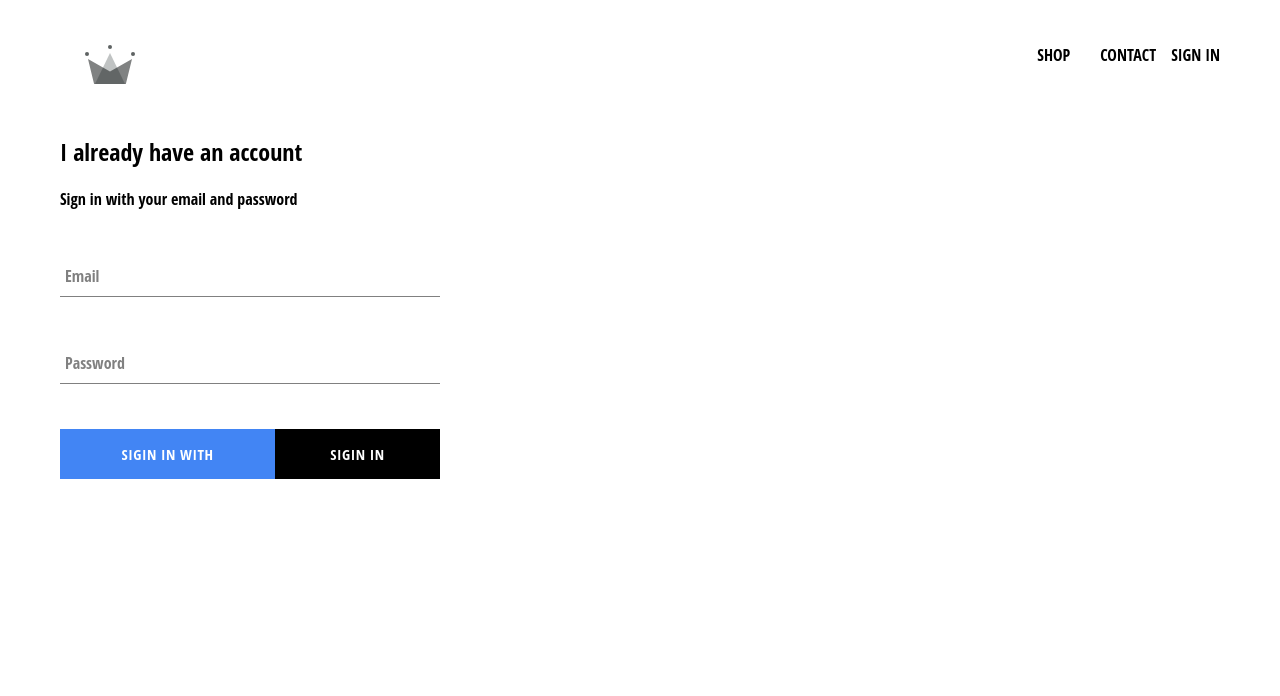
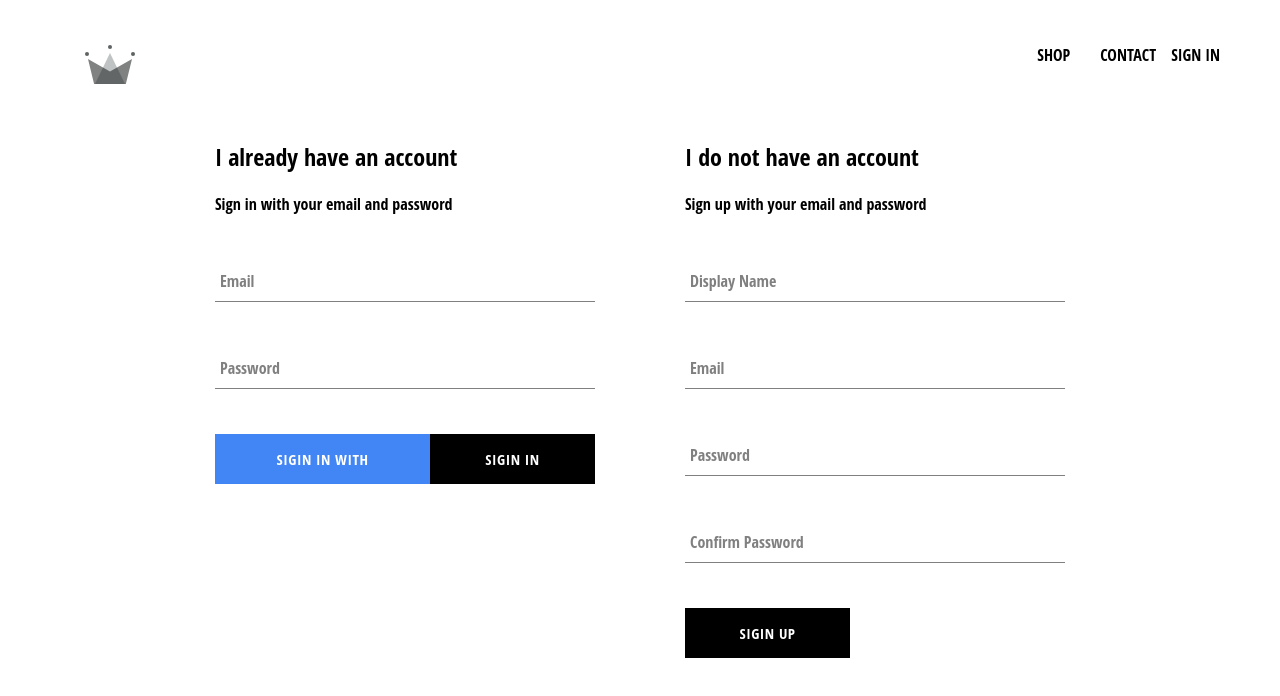
Before and after one commit to kentlogic/crwn-clothing, a React (Create React App) app: page /signin in a window 1280 px wide. Shown: the top 696 px of the page. Built offline with nearby package versions, Linux system fonts and the light colour scheme; no server answers; the HTML template or start-up script is replaced by a standard one.

Commit message:
Finished the sign-in and sign-up components and handleSubmit method.

```diff
--- /dev/null
+++ b/src/components/sign-up/sign-up.component.jsx
@@ -0,0 +1,106 @@
+import React from 'react'
+import FormInput from '../form-input/form-input.component';
+import './sign-up.styles.scss';
+import CustomButton from '../custom-button/custom-button.component';
+import { auth, createUserProfile } from '../../firebase/firebase.utils'
+
+class SignUp extends React.Component {
+    constructor (props) {
+        super(props)
+        this.state = {
+            displayName: '',
+            email: '',
+            password: '',
+            confirmPassword: ''
+        }
+    }
+
+    handleSubmit = async (event) => {
+        event.preventDefault();
+        const { displayName, email, password, confirmPassword } = this.state;
+        if (password !== confirmPassword) {
+            alert("Passwords don't match.")
+            return;
+        }
+        try {
+            const { user } = await auth.createUserWithEmailAndPassword(
+            email,
+            password);
+            await createUserProfile(user, { displayName })
+
+            //clear the form
+            this.setState({
+                displayName: '',
+                email: '',
+                password: '',
+                confirmPassword: ''
+            });
+
+        } catch (err) {
+            alert(err.message)
+        }
+    }
+
+    handleChange = event => {
+        const {name, value} = event.target;
+        this.setState (
+            {
+                [name]: value
+            }
+        )
+    }
+
+    render () {
+        const { displayName, email, password, confirmPassword } = this.state;
+        return (
+            <div className='sign-up'>
+                <h2>I do not have an account</h2>
+                <span>Sign up with your email and password</span>
+
+                <form
+                className='sign-up-form'
+                onSubmit={this.handleSubmit}>
+                    <FormInput
+                        name='displayName'
+                        type='text'
+                        onChange={this.handleChange}
+                        value={displayName}
+                        label='Display Name'
+                        required />
+
+                    <FormInput
+                        name='email'
+                        type='email'
+                        onChange={this.handleChange}
+                        value={email}
+                        label='Email'
+                        required />
+
+                <FormInput
+                        name='password'
+                        type='password'
+                        onChange={this.handleChange}
+                        value={password}
+                        label='Password'
+                        required />
+
+                <FormInput
+                        name='confirmPassword'
+                        type='password'
+                        onChange={this.handleChange}
+                        value={confirmPassword}
+                        label='Confirm Password'
+                        required />
+
+                    <div className='buttons'>
+                        <CustomButton type='submit'>
+                            Sigin up
+                        </CustomButton>
+                    </div>
+                </form>
+            </div>
+        )
+    }
+}
+
+export default SignUp;
--- /dev/null
+++ b/src/components/sign-up/sign-up.styles.scss
@@ -0,0 +1,9 @@
+.sign-up {
+    display: flex;
+    flex-direction: column;
+    width: 380px;
+
+    .title {
+      margin: 10px 0;
+    }
+  }
--- a/src/container/App.js
+++ b/src/container/App.js
@@ -1,7 +1,7 @@
 import React from 'react';
 import { Switch, Route } from 'react-router-dom';
 import './App.css';
-import { auth } from '../firebase/firebase.utils'
+import { auth, createUserProfile } from '../firebase/firebase.utils'
 
 import HomePage from '../pages/homepage/homepage.component';
 import ShopPage from '../pages/shop/shop.component.jsx';
@@ -19,8 +19,22 @@
   unsubscribeFromAuth = null;
 
   componentDidMount() {
-    auth.onAuthStateChanged(user => {
-      this.setState({ currentUser: user })
+    auth.onAuthStateChanged(async userAuth => {
+      if (userAuth) {
+        const userRef = await createUserProfile(userAuth)
+
+        userRef.onSnapshot(snapShot => {
+          this.setState({
+            currentUser: {
+              id: snapShot.id,
+              ...snapShot.data()
+            }
+          }, () => console.log('User Snapshot: ', this.state));
+
+        });
+      } else {
+          this.setState({ currentUser: userAuth}, () => console.log('Current user: ',this.state))
+      }
     })
   }
 
--- a/src/firebase/firebase.utils.js
+++ b/src/firebase/firebase.utils.js
@@ -14,6 +14,32 @@
     measurementId: "G-8YD4748TYQ"
   }
 
+  export const createUserProfile = async (userAuth, additionalData) => {
+    if (!userAuth) return;
+    const userRef = firestore.doc(`users/${userAuth.uid}`)
+    const snapShot = await userRef.get();
+
+    console.log('Snapshop data ', snapShot.data())
+
+    if (!snapShot.exists) {
+      const { email, displayName } = userAuth;
+      const createdAt = new Date();
+
+      try {
+        await  userRef.set({
+          displayName,
+          email,
+          createdAt,
+          ...additionalData
+        })
+      } catch (err) {
+        console.log('error createing user', err.message)
+      }
+    }
+    console.log('user ref ',userRef)
+
+    return userRef;
+  }
 
   firebase.initializeApp(config);
 
--- a/src/pages/signin-and-signup/signin-and-signup.component.jsx
+++ b/src/pages/signin-and-signup/signin-and-signup.component.jsx
@@ -1,10 +1,12 @@
 import React from 'react'
 import './signin-and-signup.styles.scss'
 import SignIn from '../../components/sign-in/sign-in.component';
+import SignUp from '../../components/sign-up/sign-up.component';
 
 const SignInAndSignUpPage = () => (
         <div className='signin-and-signup'>
            <SignIn/>
+           <SignUp />
         </div>
 );
 export default SignInAndSignUpPage;
--- a/src/pages/signin-and-signup/signin-and-signup.styles.scss
+++ b/src/pages/signin-and-signup/signin-and-signup.styles.scss
@@ -0,0 +1,6 @@
+.signin-and-signup {
+    width: 850px;
+    display: flex;
+    justify-content: space-between;
+    margin: 30px auto;
+  }
```
Also changed, not shown: src/container/test.js (added, +11 -0 lines).
